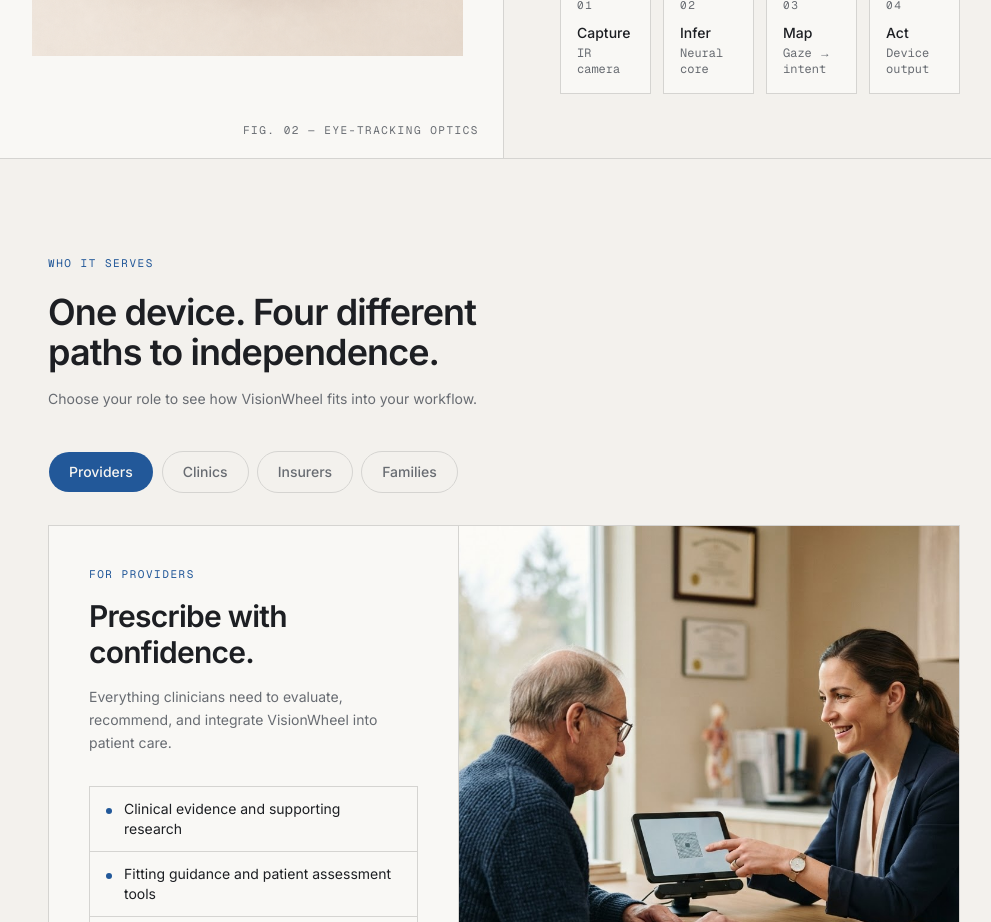
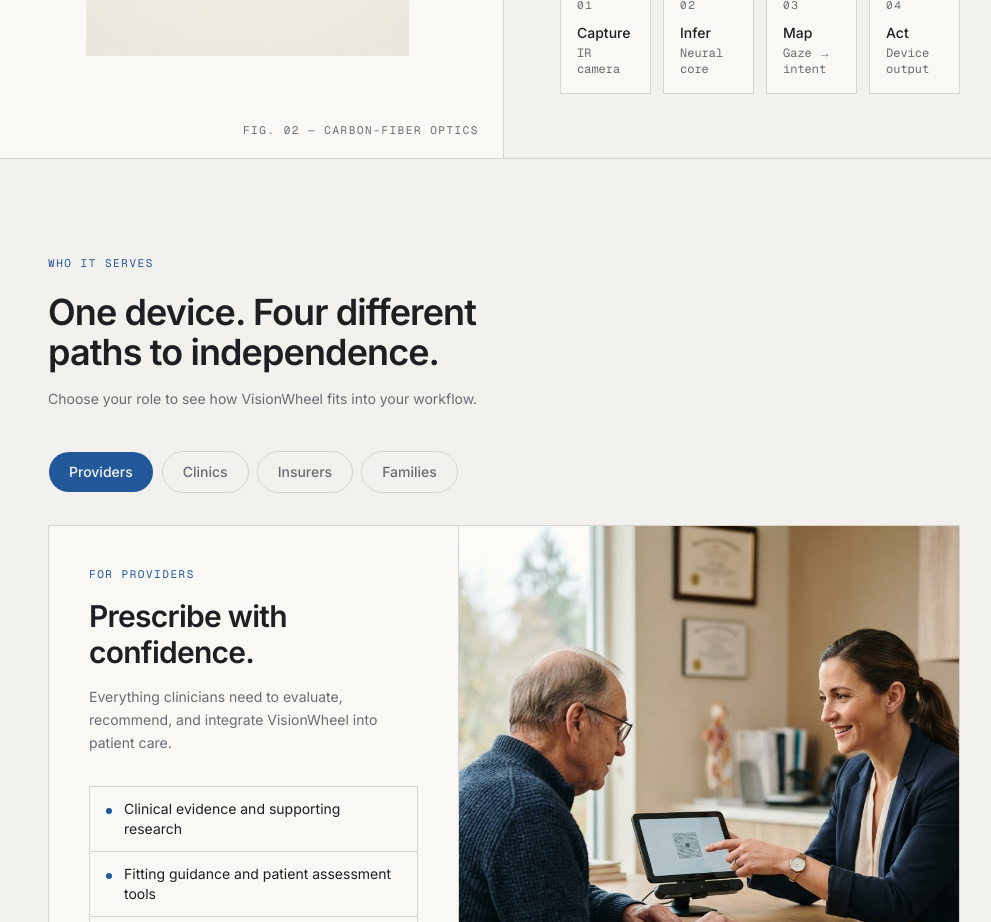
Before and after one commit to aravmehta20/visiontech-website-gi, a Next.js app: page / in a window 1280 px wide. Shown: the part 1980-2902 px from the top of the page, without its empty margins (264-1255 px from the left). Built offline with nearby package versions, Linux system fonts and the light colour scheme.

Commit message:
Restored: feat: update architecture component to showcase new eye-tracking glasses image and refactor annotations

```diff
--- a/components/architecture.tsx
+++ b/components/architecture.tsx
@@ -17,14 +17,14 @@ export function Architecture() {
           <Reveal className="relative aspect-[4/3] w-full max-w-md">
             <Image
               src="/visionwheel-glasses.png"
-              alt="VisionWheel eye-tracking glasses prototype with dual optical sensors and integrated wiring on a porcelain background"
+              alt="VisionWheel carbon-fiber eye-tracking glasses with integrated infrared sensors on a porcelain background"
               fill
               className="object-contain"
               sizes="(max-width: 1024px) 90vw, 45vw"
             />
           </Reveal>
           <span className="eyebrow absolute bottom-5 right-6 text-muted-foreground">
-            Fig. 02 — Eye-tracking optics
+            Fig. 02 — Carbon-fiber optics
           </span>
         </div>
 
```
Also changed, not shown: public/visionwheel-glasses.png.
